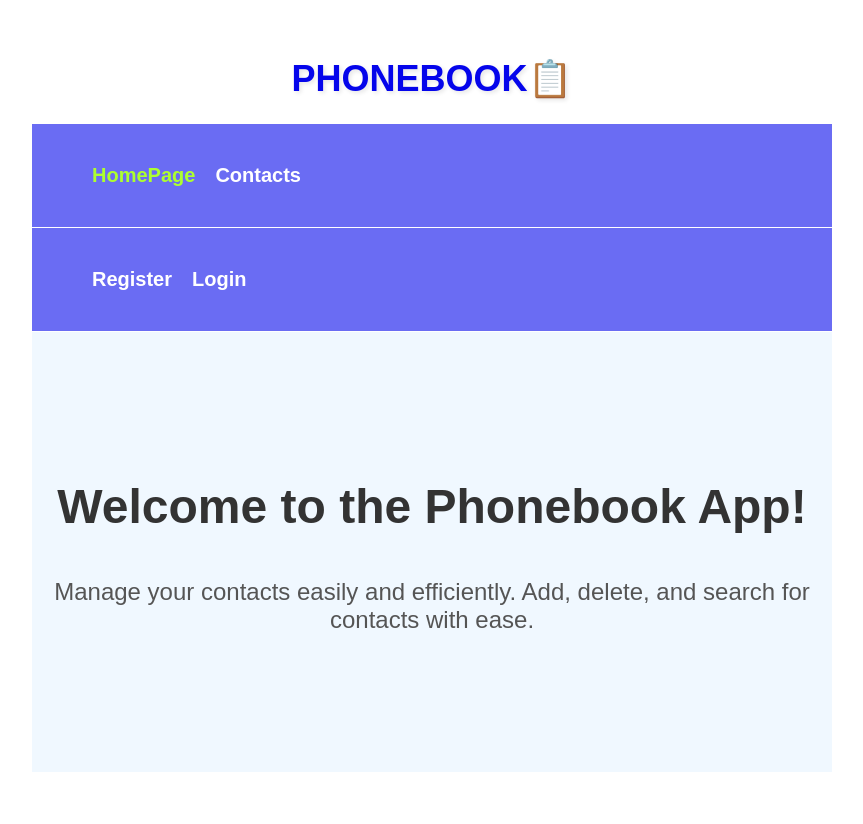
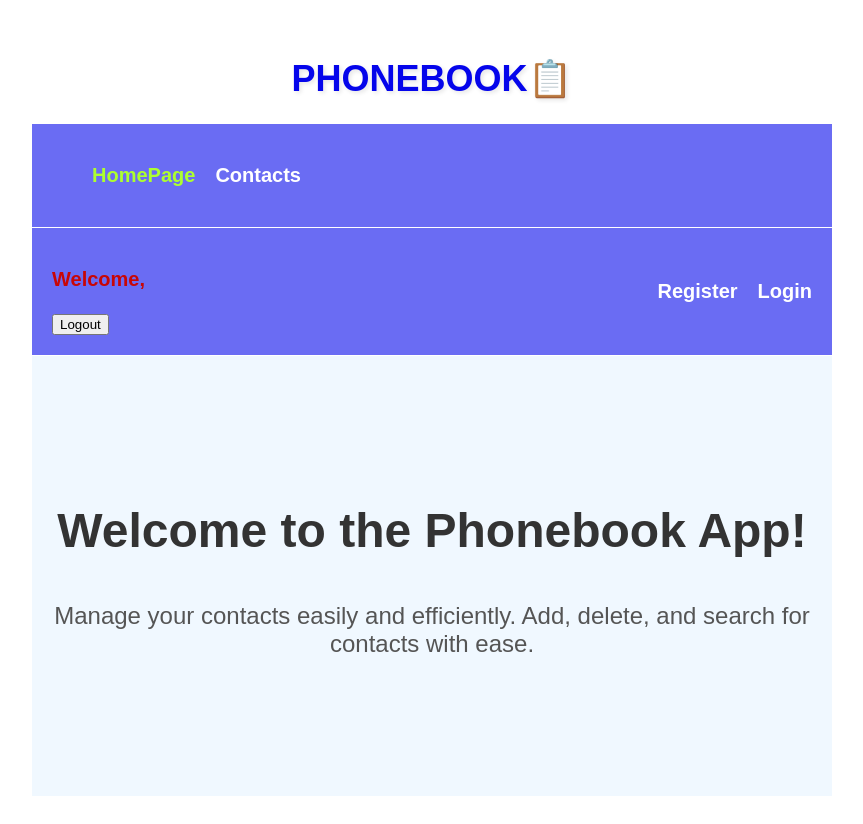
Before and after one commit to AndriyV2504/goit-react-hw-08, a React (Vite) app: page / in a window 1280 px wide. Shown: the whole page, without its empty margins (208-1071 px from the left). Before the commit the page ends 800 px from the top, so only its background shows below. Built offline with nearby package versions, Linux system fonts and the light colour scheme.

Commit message:
correct user

```diff
--- a/src/components/AppBar/AppBar.jsx
+++ b/src/components/AppBar/AppBar.jsx
@@ -1,16 +1,17 @@
-import { useSelector } from "react-redux";
+// import { useSelector } from "react-redux";
 import AuthNav from "../AuthNav/AuthNav";
 import Navigation from "../Navigation/Navigation";
-import { selectIsLoggedIn } from "../../redux/auth/selectors";
-import UserMenu from "../UserMenu/UserMenu";
+// import { selectIsLoggedIn } from "../../redux/auth/selectors";
+// import UserMenu from "../UserMenu/UserMenu";
 
 const AppBar = () => {
-  const { isLoggedIn } = useSelector(selectIsLoggedIn);
+  // const { isLoggedIn } = useSelector(selectIsLoggedIn);
 
   return (
     <div>
       <Navigation />
-      {isLoggedIn ? <UserMenu /> : <AuthNav />}
+      <AuthNav />
+      {/* {isLoggedIn ? <UserMenu /> : <AuthNav />} */}
     </div>
   );
 };
--- a/src/components/AuthNav/AuthNav.jsx
+++ b/src/components/AuthNav/AuthNav.jsx
@@ -1,6 +1,7 @@
 import { NavLink } from "react-router-dom";
 import styles from "./AuthNav.module.css";
 import clsx from "clsx";
+import UserMenu from "../UserMenu/UserMenu";
 
 const buildLinkClass = ({ isActive }) => {
   return clsx(styles.link, isActive && styles.active);
@@ -9,6 +10,7 @@ const buildLinkClass = ({ isActive }) => {
 const AuthNav = () => {
   return (
     <header className={styles.header}>
+      <UserMenu />
       <nav>
         <ul className={styles.nav}>
           <li>
```
